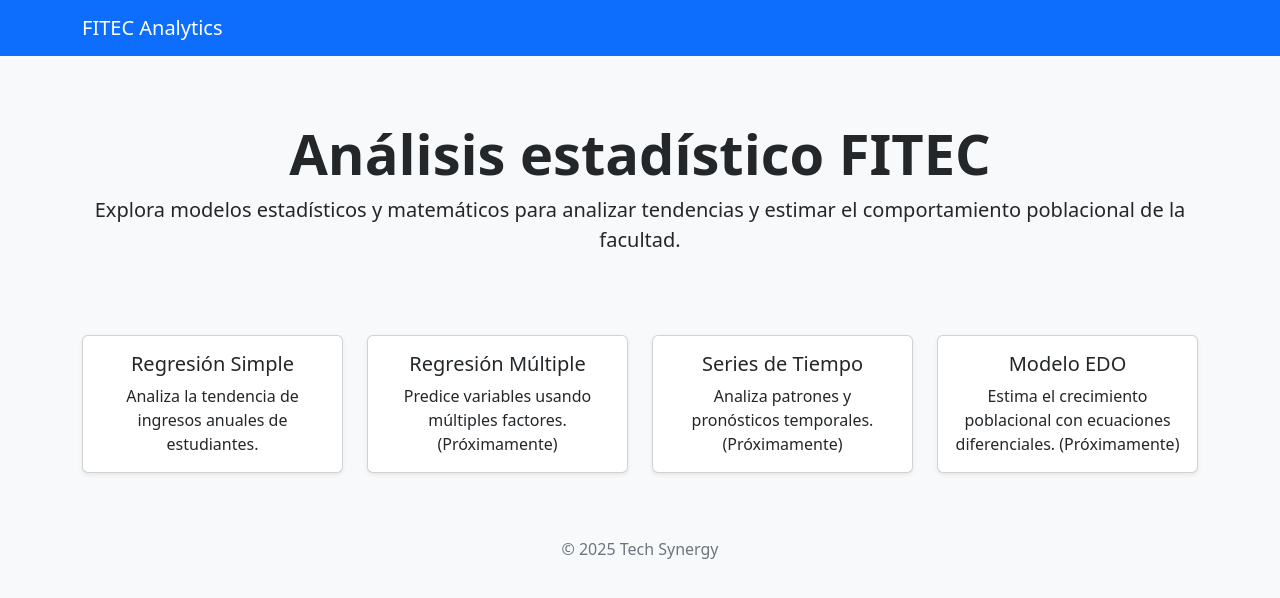
After one commit to tuferz/ProyectoAnalisisFITEC, a Flask app: template templates/landing.html in a window 1280 px wide. The commit adds this page. Shown: the top 598 px of the page. Run offline with Flask 3, Linux system fonts and the light colour scheme; the template is opened without the code that fills it, so the values that code supplies are empty.

Commit message:
Creación de template y ruta landing. Corrección en formato de años.

```diff
--- a/app.py
+++ b/app.py
@@ -10,6 +10,10 @@ connection_string = f"DRIVER={{ODBC Driver 17 for SQL Server}};SERVER={SERVER};D
 
 
 @app.route('/')
+def landing():
+    return render_template('landing.html')
+
+@app.route('/regresion_simple')
 def dashboard_regresion_ingresos():
     try:
         cnxn = pyodbc.connect(connection_string)
@@ -38,7 +42,7 @@ def dashboard_regresion_ingresos():
         ingresos_predichos = linea_prediccion.tolist()
 
         return render_template(
-            'index.html',
+            'regresion_simple.html',
             beta0=f"{beta_0:.2f}",
             beta1=f"{beta_1:.2f}",
             anios_json=anios,
--- /dev/null
+++ b/templates/landing.html
@@ -0,0 +1,95 @@
+<!DOCTYPE html>
+<html lang="es">
+<head>
+    <meta charset="UTF-8">
+    <meta name="viewport" content="width=device-width, initial-scale=1.0">
+    <title>Dashboard FITEC</title>
+    <link href="https://cdn.jsdelivr.net/npm/bootstrap@5.3.2/dist/css/bootstrap.min.css" rel="stylesheet">
+    <style>
+        body { background-color: #f8f9fa; color: #23272a; }
+        .hero { padding: 4rem 0; }
+        .card-link { text-decoration: none; color: inherit; }
+        .card-anim {
+            transition: transform 0.2s cubic-bezier(.4,0,.2,1), box-shadow 0.2s cubic-bezier(.4,0,.2,1);
+        }
+        .card-link:hover .card-anim {
+            transform: scale(1.05);
+            box-shadow: 0 8px 24px rgba(0,0,0,0.15);
+        }
+        .card-link.disabled:hover .card-anim {
+            transform: none;
+            box-shadow: none;
+        }
+        .navbar, .card-header { background-color: #0d6efd !important; }
+        .navbar-brand { color: #fff !important; }
+        .card { background-color: #fff; color: #23272a; }
+        .card-title, .card-text { color: #23272a; }
+        .btn-outline-primary { border-color: #0d6efd; color: #0d6efd; }
+        .btn-outline-primary:hover { background-color: #0d6efd; color: #fff; }
+        .bg-light { background-color: #f8f9fa !important; }
+        .text-muted { color: #6c757d !important; }
+    </style>
+</head>
+<body>
+    <nav class="navbar navbar-expand-lg navbar-dark bg-primary">
+        <div class="container">
+            <a class="navbar-brand" href="#">FITEC Analytics</a>
+        </div>
+    </nav>
+    <section class="hero text-center">
+        <div class="container">
+            <h1 class="display-4 fw-bold">Análisis estadístico FITEC</h1>
+            <p class="lead">Explora modelos estadísticos y matemáticos para analizar tendencias y estimar el comportamiento poblacional de la facultad.</p>
+        </div>
+    </section>
+    <div class="container mb-5">
+        <div class="row g-4">
+            <div class="col-md-6 col-lg-3">
+                <a href="/regresion_simple" class="card-link">
+                    <div class="card shadow-sm h-100 card-anim">
+                        <div class="card-body text-center">
+                            <h5 class="card-title">Regresión Simple</h5>
+                            <p class="card-text">Analiza la tendencia de ingresos anuales de estudiantes.</p>
+                        </div>
+                    </div>
+                </a>
+            </div>
+            <div class="col-md-6 col-lg-3">
+                <a href="#" class="card-link disabled">
+                    <div class="card shadow-sm h-100 card-anim">
+                        <div class="card-body text-center">
+                            <h5 class="card-title">Regresión Múltiple</h5>
+                            <p class="card-text">Predice variables usando múltiples factores. (Próximamente)</p>
+                        </div>
+                    </div>
+                </a>
+            </div>
+            <div class="col-md-6 col-lg-3">
+                <a href="#" class="card-link disabled">
+                    <div class="card shadow-sm h-100 card-anim">
+                        <div class="card-body text-center">
+                            <h5 class="card-title">Series de Tiempo</h5>
+                            <p class="card-text">Analiza patrones y pronósticos temporales. (Próximamente)</p>
+                        </div>
+                    </div>
+                </a>
+            </div>
+            <div class="col-md-6 col-lg-3">
+                <a href="#" class="card-link disabled">
+                    <div class="card shadow-sm h-100 card-anim">
+                        <div class="card-body text-center">
+                            <h5 class="card-title">Modelo EDO</h5>
+                            <p class="card-text">Estima el crecimiento poblacional con ecuaciones diferenciales. (Próximamente)</p>
+                        </div>
+                    </div>
+                </a>
+            </div>
+        </div>
+    </div>
+    <footer class="bg-light py-3 mt-auto">
+        <div class="container text-center">
+            <span class="text-muted">&copy; 2025 Tech Synergy</span>
+        </div>
+    </footer>
+</body>
+</html>
```
Also changed, not shown: templates/regresion_simple.html (renamed from templates/index.html, +24 -9 lines).
